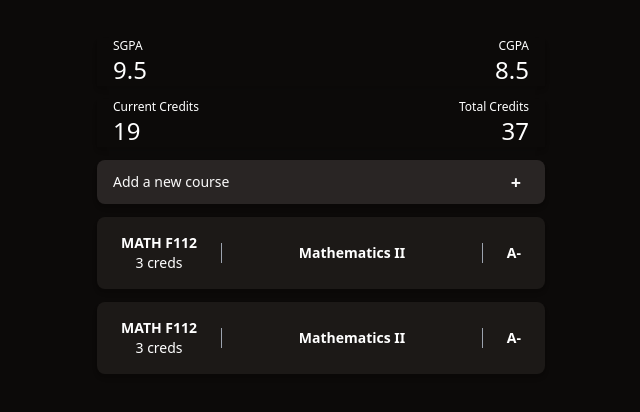
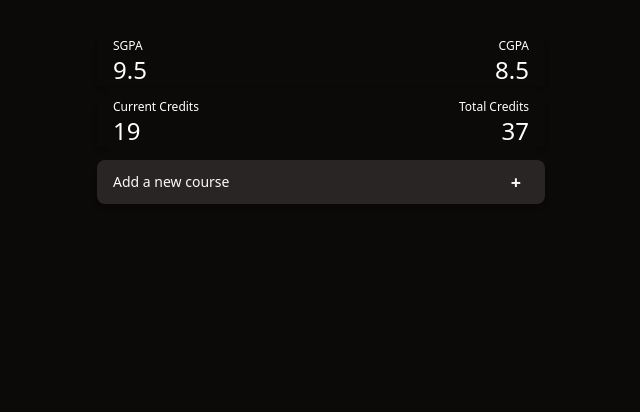
Before and after one commit to silky-curtains/bgpc-cgpa-calculator, a Next.js app: page / in a window 1280 px wide. Shown: the top 412 px of the page, without its empty margins (319-959 px from the left). Built offline with nearby package versions, Linux system fonts and the light colour scheme.

Commit message:
feat: add course complete

```diff
--- a/app/page.tsx
+++ b/app/page.tsx
@@ -23,7 +23,9 @@ import {
 } from "@/components/ui/select";
 import {
   allCourses,
+  Course,
   CourseId,
+  CourseWithGrades,
   getCourseBySubjectAndId,
   Grades,
   gradeValues,
@@ -74,6 +76,9 @@ export default function Home() {
   >(undefined);
 
   const [drawerOpen, setDrawerOpen] = useState(false);
+
+  const [currentCourses, setCurrentCourses] = useState<CourseWithGrades[]>([]);
+
   const handleSubjectChange = (subject: Subjects) => {
     setSubjectOfCourseToAdd(subject);
     setCourseIdOfCourseToAdd(undefined);
@@ -100,12 +105,21 @@ export default function Home() {
     }
   };
 
-  const handleAddCourse = () => {};
-
   const selectedCourse = getCourseBySubjectAndId(
     subjectOfCourseToAdd,
     courseIdOfCourseToAdd
   );
+
+  const handleAddCourse = () => {
+    const newCourse: CourseWithGrades = {
+      // selected course will not be undefined here
+      ...selectedCourse!,
+      grade: gradeOfCourseToAdd!,
+    };
+
+    setCurrentCourses([...currentCourses, newCourse]);
+    handleDrawerOpenChange(false);
+  };
 
   console.log(
     drawerOpen,
@@ -230,10 +244,10 @@ export default function Home() {
             </DrawerClose>
           </DrawerFooter>
         </DrawerContent>
-
-        <CourseInfoCard></CourseInfoCard>
-        <CourseInfoCard></CourseInfoCard>
       </Drawer>
+      {currentCourses.map((course) => {
+        return <CourseInfoCard key={course.name} course={course} />;
+      })}
     </>
   );
 }
--- a/components/CourseInfoCard.tsx
+++ b/components/CourseInfoCard.tsx
@@ -1,18 +1,21 @@
+import { Course, CourseWithGrades, Grades } from "@/lib/CourseConfigurations";
 import React from "react";
 
-const CourseInfoCard = () => {
+const CourseInfoCard = (
+  { course }: { course: CourseWithGrades},
+) => {
   return (
     <div className="shadow-md my-[0.4rem] bg-card text-sm flex items-center justify-between border-[#27272a] rounded-lg  p-4 w-full max-w-md mx-auto">
       <div className="flex flex-col items-center mx-2">
-        <div className="font-bold">MATH F112</div>
-        <div className="">3 creds</div>
+        <div className="font-bold">{course.subject} {course.courseId}</div>
+        <div className="">{course.credits} creds</div>
       </div>
       <div className="flex-grow flex items-center justify-center relative mx-4">
         <div className="absolute left-0 top-0 bottom-0 border-l border-gray-400"></div>
-        <div className="font-semibold px-4">Mathematics II</div>
+        <div className="font-semibold px-4">{course.name}</div>
         <div className="absolute right-0 top-0 bottom-0 border-r border-gray-400"></div>
       </div>
-      <div className="font-bold mx-2">A-</div>
+      <div className="font-bold mx-2">{course.grade}</div>
     </div>
   );
 };
--- a/lib/CourseConfigurations.ts
+++ b/lib/CourseConfigurations.ts
@@ -25,13 +25,14 @@ function log(sub: Subjects) {
   console.log(sub);
 }
 
-type Course = {
+export type Course = {
   subject: Subjects;
   courseId: CourseId;
   credits: number;
   name: string,
 };
 
+export type CourseWithGrades = Course & { grade: Grades };
 // type Grades = "A" | "A-" | "B" | "B-" | "C" | "C-" | "D" | "E";
 
 export const GRADES = {
```
